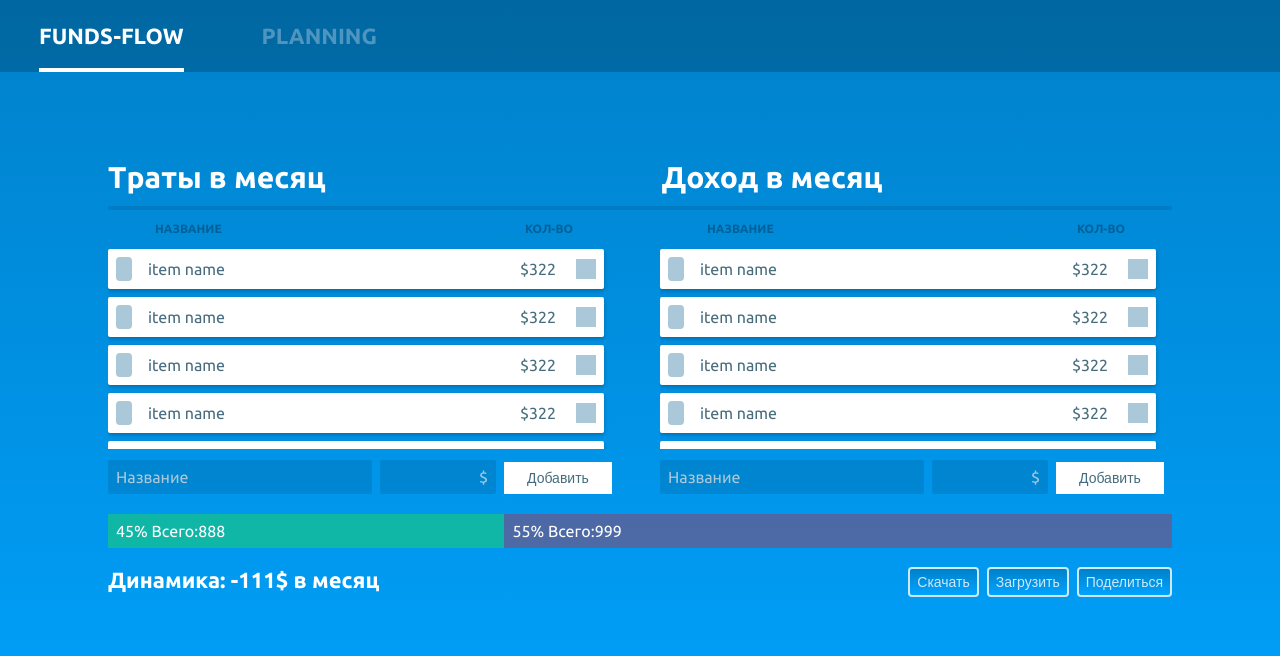
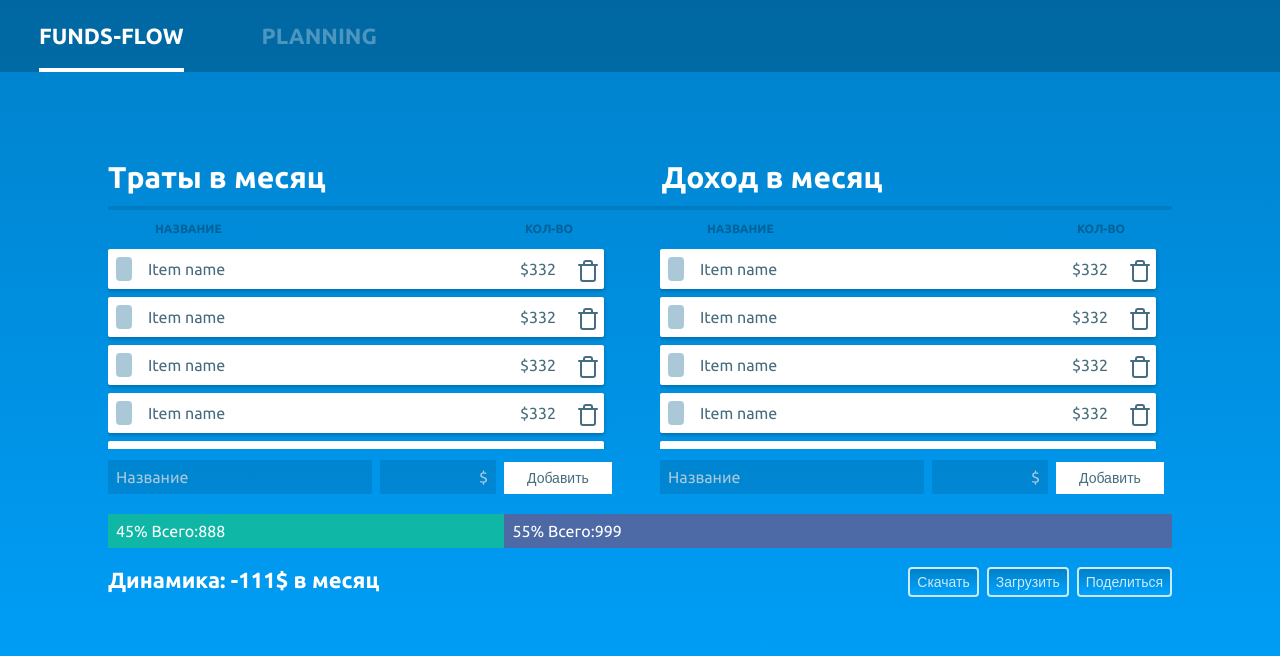
Before and after one commit to Akiyamka/plutos, a Vue app: page /#/ in a window 1280 px wide. Shown: the top 656 px of the page. Built offline with nearby package versions, Linux system fonts and the light colour scheme.

Commit message:
add components LineItem and trash

```diff
--- a/src/App.vue
+++ b/src/App.vue
@@ -141,49 +141,6 @@ body
   overflow-y: scroll
   padding: 0 16px 0 0
 
-.item
-  box-shadow: 0px 2px 4px rgba(0, 0, 0, 0.25)
-  background: #fff
-  border-radius: 2px
-  margin-bottom: 8px
-  font-size: 16px
-  display: flex
-  color: #466C7D
-
-  &__text
-    vertical-align: middle
-    margin-left: 8px
-
-  &__left
-    flex-grow: 2
-
-  &__right
-    text-align: right
-    flex-grow: 1
-
-  &__switcher
-    margin: 8px
-    background-color: #ABC8D8
-    width: 16px
-    height: 24px
-    display: inline-block
-    vertical-align: middle
-    border-radius: 4px
-
-  &__trash
-    width: 20px
-    height: 20px
-    background-color: #ABC8D8
-    display: inline-block
-    vertical-align: middle
-    margin: 10px 8px
-
-  &__how-much
-    display: inline-block
-    margin-right: 12px
-    vertical-align: middle
-
-
 .add-form
   margin-top: 10.5px
 
--- /dev/null
+++ b/src/components/LineItem.vue
@@ -0,0 +1,74 @@
+<template>
+    <div class='item'>
+        <div class='item__left'>
+            <span class='item__switcher'></span>
+            <span class='item__text'>{{name}}</span>
+        </div>
+        <div class='item__right'>
+            <span class='item__how-much'>${{price}}</span>
+            <span class='item__trash'>
+              <Trash />
+            </span>
+        </div>
+    </div>
+</template>
+
+<script>
+import Trash from '@/assets/icons/trash.svg';
+
+export default {
+    name: 'LineItem',
+    props: {
+        name: String,
+        price: Number,
+    },
+    components: {
+      Trash
+    },
+};
+</script>
+
+<style scoped lang='stylus'>
+
+.item
+  box-shadow: 0px 2px 4px rgba(0, 0, 0, 0.25)
+  background: #fff
+  border-radius: 2px
+  margin-bottom: 8px
+  font-size: 16px
+  display: flex
+  color: #466C7D
+
+  &__text
+    vertical-align: middle
+    margin-left: 8px
+
+  &__left
+    flex-grow: 2
+
+  &__right
+    text-align: right
+    flex-grow: 1
+
+  &__switcher
+    margin: 8px
+    background-color: #ABC8D8
+    width: 16px
+    height: 24px
+    display: inline-block
+    vertical-align: middle
+    border-radius: 4px
+
+  &__trash
+    width: 20px
+    height: 20px
+    display: inline-block
+    vertical-align: middle
+    margin: 10px 8px
+
+  &__how-much
+    display: inline-block
+    margin-right: 12px
+    vertical-align: middle
+
+</style>
--- a/src/views/Funds.vue
+++ b/src/views/Funds.vue
@@ -17,58 +17,11 @@
                 </div>
 
                 <div class='items'>
-
-            <div class='item'>
-              <div class='item__left'>
-                <span class='item__switcher'></span>
-                <span class='item__text'>item name</span>
-              </div>
-              <div class='item__right'>
-                <span class='item__how-much'>$322</span>
-                <span class='item__trash'></span>
-              </div>
-            </div>
-            <div class='item'>
-              <div class='item__left'>
-                <span class='item__switcher'></span>
-                <span class='item__text'>item name</span>
-              </div>
-              <div class='item__right'>
-                <span class='item__how-much'>$322</span>
-                <span class='item__trash'></span>
-              </div>
-            </div>
-            <div class='item'>
-              <div class='item__left'>
-                <span class='item__switcher'></span>
-                <span class='item__text'>item name</span>
-              </div>
-              <div class='item__right'>
-                <span class='item__how-much'>$322</span>
-                <span class='item__trash'></span>
-              </div>
-            </div>
-            <div class='item'>
-              <div class='item__left'>
-                <span class='item__switcher'></span>
-                <span class='item__text'>item name</span>
-              </div>
-              <div class='item__right'>
-                <span class='item__how-much'>$322</span>
-                <span class='item__trash'></span>
-              </div>
-            </div>
-            <div class='item'>
-              <div class='item__left'>
-                <span class='item__switcher'></span>
-                <span class='item__text'>item name</span>
-              </div>
-              <div class='item__right'>
-                <span class='item__how-much'>$322</span>
-                <span class='item__trash'></span>
-              </div>
-            </div>
-
+                    <LineItem name="Item name" price="332" />
+                    <LineItem name="Item name" price="332" />
+                    <LineItem name="Item name" price="332" />
+                    <LineItem name="Item name" price="332" />
+                    <LineItem name="Item name" price="332" />
                 </div>
 
                 <div class='add-form'>
@@ -87,66 +40,11 @@
                 </div>
 
                 <div class='items'>
-            <div class='item'>
-              <div class='item__left'>
-                <span class='item__switcher'></span>
-                <span class='item__text'>item name</span>
-              </div>
-              <div class='item__right'>
-                <span class='item__how-much'>$322</span>
-                <span class='item__trash'></span>
-              </div>
-            </div>
-            <div class='item'>
-              <div class='item__left'>
-                <span class='item__switcher'></span>
-                <span class='item__text'>item name</span>
-              </div>
-              <div class='item__right'>
-                <span class='item__how-much'>$322</span>
-                <span class='item__trash'></span>
-              </div>
-            </div>
-            <div class='item'>
-              <div class='item__left'>
-                <span class='item__switcher'></span>
-                <span class='item__text'>item name</span>
-              </div>
-              <div class='item__right'>
-                <span class='item__how-much'>$322</span>
-                <span class='item__trash'></span>
-              </div>
-            </div>
-            <div class='item'>
-              <div class='item__left'>
-                <span class='item__switcher'></span>
-                <span class='item__text'>item name</span>
-              </div>
-              <div class='item__right'>
-                <span class='item__how-much'>$322</span>
-                <span class='item__trash'></span>
-              </div>
-            </div>
-            <div class='item'>
-              <div class='item__left'>
-                <span class='item__switcher'></span>
-                <span class='item__text'>item name</span>
-              </div>
-              <div class='item__right'>
-                <span class='item__how-much'>$322</span>
-                <span class='item__trash'></span>
-              </div>
-            </div>
-            <div class='item'>
-              <div class='item__left'>
-                <span class='item__switcher'></span>
-                <span class='item__text'>item name</span>
-              </div>
-              <div class='item__right'>
-                <span class='item__how-much'>$322</span>
-                <span class='item__trash'></span>
-              </div>
-            </div>
+                    <LineItem name="Item name" price="332" />
+                    <LineItem name="Item name" price="332" />
+                    <LineItem name="Item name" price="332" />
+                    <LineItem name="Item name" price="332" />
+                    <LineItem name="Item name" price="332" />
                 </div>
 
                 <div class='add-form'>
@@ -180,3 +78,16 @@
 
     </div>
 </template>
+
+<script>
+
+import LineItem from '@/components/LineItem.vue';
+
+export default {
+  name: 'FundsPage',
+  components: {
+    LineItem
+  },
+};
+
+</script>
```
Also changed, not shown: 1 other file (tests, documents, lock files or other folders). Lines whose indentation alone changed are shown as unchanged.
